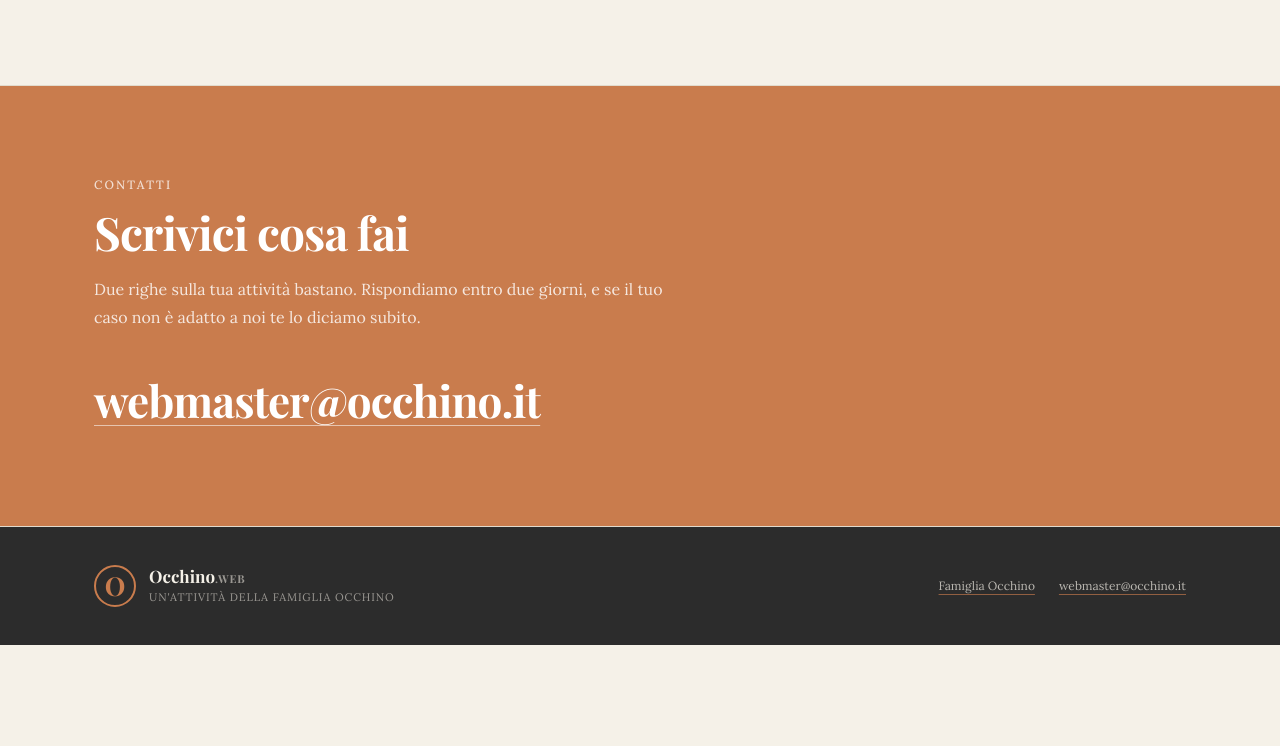
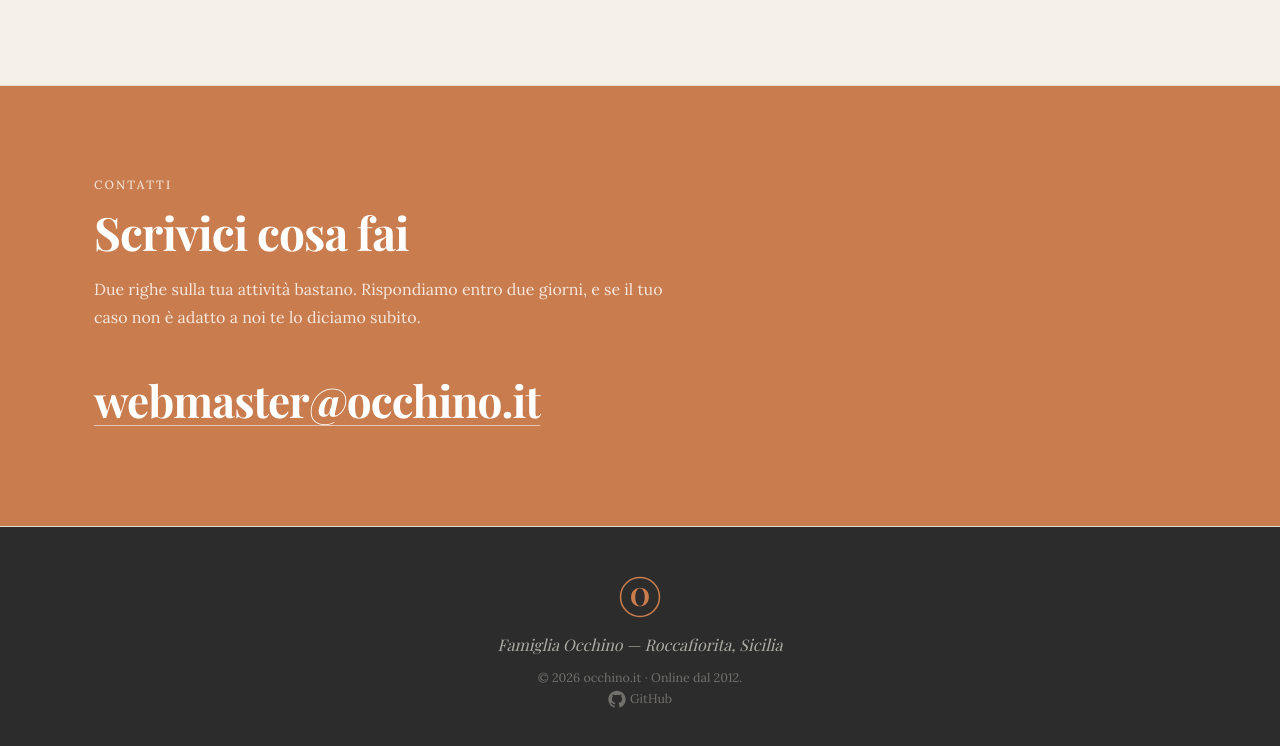
Before and after one commit to occhinog/web, a plain HTML site: page index.html in a window 1280 px wide. Shown: the part 4310-5056 px from the top of the page. Before the commit the page ends 4955 px from the top, so only its background shows below. Drawn offline with nearby package versions, Linux system fonts and the light colour scheme; a web font is replaced by a local one.

Commit message:
Match family site footer

```diff
--- a/index.html
+++ b/index.html
@@ -89,8 +89,7 @@
     text-decoration: none;
     white-space: nowrap;
   }
-  .brand-mark,
-  .footer-mark {
+  .brand-mark {
     width: 46px;
     height: 46px;
     display: grid;
@@ -389,16 +388,37 @@
   }
   .mail:hover { color: var(--cream); }
 
-  footer { padding-block: 38px; background: var(--charcoal); color: var(--cream); }
-  .foot-in { display: flex; align-items: center; justify-content: space-between; gap: 28px; }
-  .footer-brand { display: flex; align-items: center; gap: 13px; }
-  .footer-mark { width: 42px; height: 42px; font-size: 26px; }
-  .footer-copy { display: flex; flex-direction: column; line-height: 1.25; }
-  .footer-copy strong { font-family: var(--display); font-size: 17px; }
-  .footer-copy span { margin-top: 4px; color: rgba(245,241,232,.55); font-size: 11px; letter-spacing: .08em; text-transform: uppercase; }
-  .footer-links { display: flex; flex-wrap: wrap; justify-content: flex-end; gap: 10px 24px; }
-  .footer-links a { color: rgba(245,241,232,.7); font-size: 12px; text-decoration-color: rgba(201,124,77,.65); text-underline-offset: 4px; }
-  .footer-links a:hover { color: var(--cream); }
+  .site-footer {
+    padding: 3rem 0 2.5rem;
+    background: var(--charcoal);
+    color: var(--cream);
+  }
+  .footer-inner { text-align: center; }
+  .logo-svg--footer {
+    width: 44px;
+    height: 44px;
+    margin: 0 auto .75rem;
+    display: block;
+  }
+  .footer-tagline {
+    margin: 0 0 .5rem;
+    color: rgba(245,241,232,.65);
+    font-family: var(--display);
+    font-size: 1rem;
+    font-style: italic;
+  }
+  .footer-copy {
+    margin: 0;
+    color: rgba(245,241,232,.35);
+    font-size: .78rem;
+  }
+  .flex-git {
+    display: flex;
+    align-items: center;
+    justify-content: center;
+    gap: 4px;
+  }
+  .flex-git svg { width: 18px; }
 
   @media (max-width: 1020px) {
     .head-nav { display: none; }
@@ -422,8 +442,6 @@
     .specs { grid-template-columns: repeat(2, 1fr); }
     .spec:nth-child(2n) { border-right: 0; }
     .spec:nth-child(-n+2) { border-bottom: 1px solid var(--border); }
-    .foot-in { align-items: flex-start; flex-direction: column; }
-    .footer-links { justify-content: flex-start; }
   }
   @media (max-width: 430px) {
     .family-link { max-width: 108px; line-height: 1.25; text-align: center; }
@@ -660,20 +678,27 @@
 
 </main>
 
-<footer>
-  <div class="wrap foot-in">
-    <div class="footer-brand">
-      <span class="footer-mark" aria-hidden="true">O</span>
-      <span class="footer-copy">
-        <strong>Occhino<span class="brand-accent">.web</span></strong>
-        <span>Un'attività della Famiglia Occhino</span>
-      </span>
-    </div>
-    <div class="footer-links">
-      <a href="https://www.occhino.it">Famiglia Occhino</a>
-      <a href="mailto:webmaster@occhino.it">webmaster@occhino.it</a>
-    </div>
+<footer class="site-footer">
+  <div class="wrap footer-inner">
+    <svg class="logo-svg--footer" viewBox="0 0 70 70" xmlns="http://www.w3.org/2000/svg" aria-hidden="true">
+      <circle cx="35" cy="35" r="31" fill="none" stroke="#C97C4D" stroke-width="2.5" />
+      <text x="35" y="49" text-anchor="middle" font-family="'Playfair Display', Georgia, serif" font-size="40"
+        font-weight="700" fill="#C97C4D">O</text>
+    </svg>
+    <p class="footer-tagline">Famiglia Occhino &mdash; Roccafiorita, Sicilia</p>
+    <p class="footer-copy">
+      &copy; <span id="year"></span> occhino.it &middot; Online dal 2012.
+    </p>
+    <p class="footer-copy flex-git">
+      <svg aria-hidden="true" focusable="false" viewBox="0 0 24 24" fill="currentColor">
+        <path d="M10.226 17.284c-2.965-.36-5.054-2.493-5.054-5.256 0-1.123.404-2.336 1.078-3.144-.292-.741-.247-2.314.09-2.965.898-.112 2.111.36 2.83 1.01.853-.269 1.752-.404 2.853-.404 1.1 0 1.999.135 2.807.382.696-.629 1.932-1.1 2.83-.988.315.606.36 2.179.067 2.942.72.854 1.101 2 1.101 3.167 0 2.763-2.089 4.852-5.098 5.234.763.494 1.28 1.572 1.28 2.807v2.336c0 .674.561 1.056 1.235.786 4.066-1.55 7.255-5.615 7.255-10.646C23.5 6.188 18.334 1 11.978 1 5.62 1 .5 6.188.5 12.545c0 4.986 3.167 9.12 7.435 10.669.606.225 1.19-.18 1.19-.786V20.63a2.9 2.9 0 0 1-1.078.224c-1.483 0-2.359-.808-2.987-2.313-.247-.607-.517-.966-1.034-1.033-.27-.023-.359-.135-.359-.27 0-.27.45-.471.898-.471.652 0 1.213.404 1.797 1.235.45.651.921.943 1.483.943.561 0 .92-.202 1.437-.719.382-.381.674-.718.944-.943" />
+      </svg>
+      GitHub
+    </p>
   </div>
 </footer>
+<script>
+  document.getElementById("year").textContent = new Date().getFullYear();
+</script>
 </body>
 </html>
```
